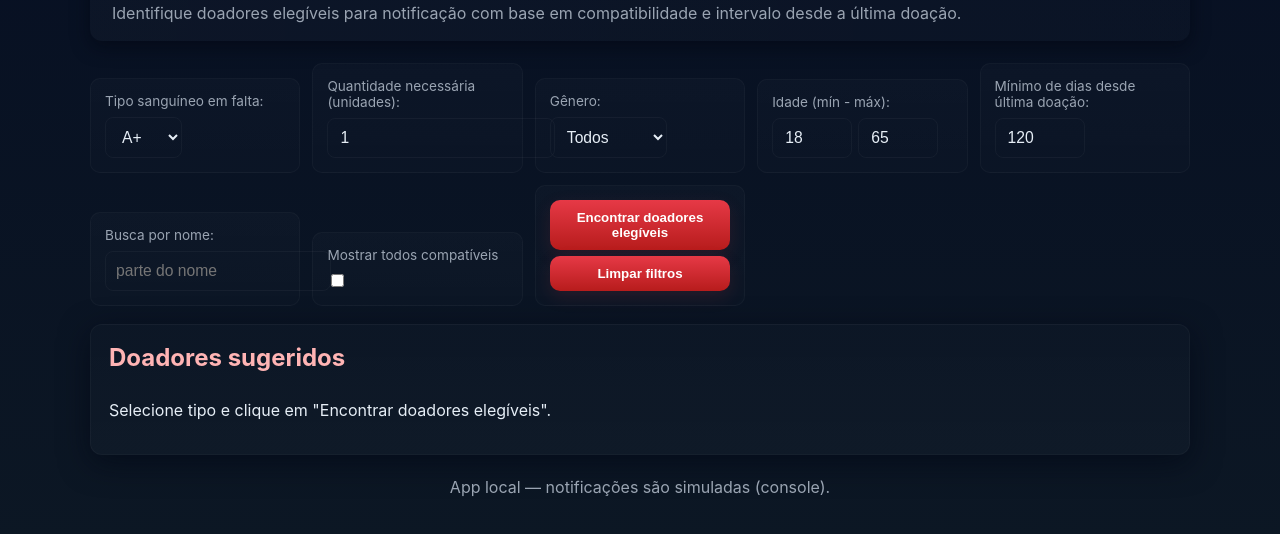
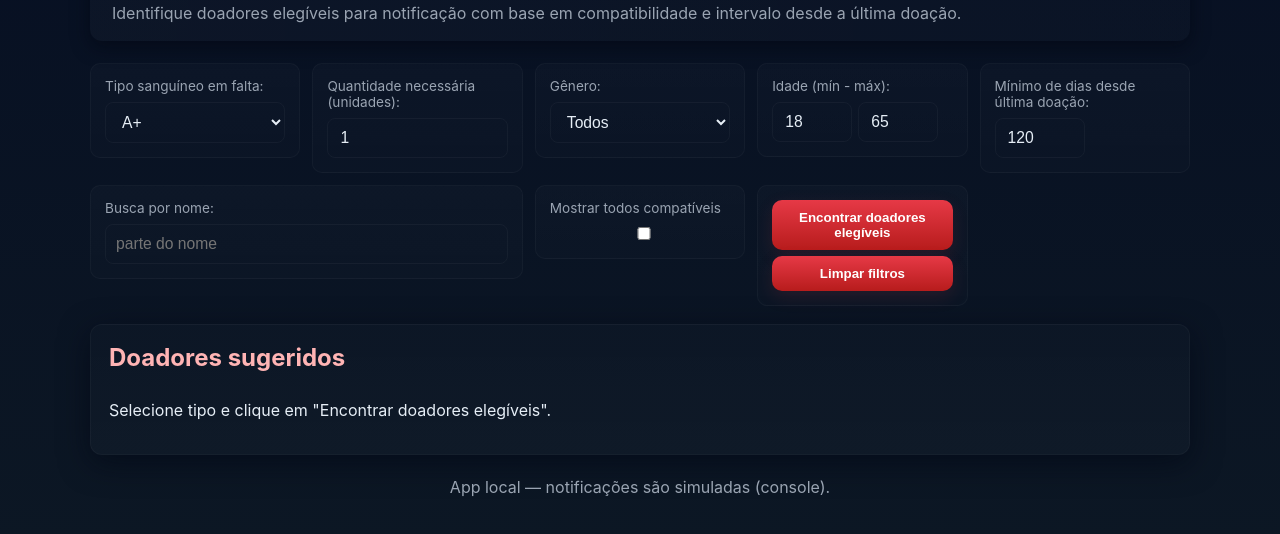
Before and after one commit to beckerdev/BloodBank, a plain HTML site: page index.html in a window 1280 px wide. Shown: the part 88-622 px from the top of the page. Drawn offline with Linux system fonts and the light colour scheme.

Commit message:
atualizaçaõ de designe e busca por nome

```diff
--- a/index.html
+++ b/index.html
@@ -5,6 +5,7 @@
     <meta name="viewport" content="width=device-width,initial-scale=1" />
     <title>Gestão de Estoque de Sangue</title>
     <link rel="stylesheet" href="style.css">
+    <link rel="icon" href="7918327.png">
   </head>
   <body>
     <header>
@@ -55,7 +56,7 @@
           <input id="minDays" type="number" value="120" min="0" style="width:90px">
         </div>
 
-        <div>
+        <div class="wide">
           <label for="nameSearch">Busca por nome:</label>
           <input id="nameSearch" type="search" placeholder="parte do nome">
         </div>
--- a/style.css
+++ b/style.css
@@ -37,7 +37,7 @@ header p{margin:6px 0 0;color:var(--muted)}
   display:grid;
   grid-template-columns: repeat(auto-fit,minmax(180px,1fr));
   gap:12px;
-  align-items:end;
+  align-items:start; /* allow internal elements to align at top */
 }
 
 .controls > div{
@@ -45,10 +45,19 @@ header p{margin:6px 0 0;color:var(--muted)}
   padding:14px;
   border-radius:10px;
   border: 1px solid rgba(255,255,255,0.03);
+  min-width: 0; /* allow grid items to shrink and prevent overflow */
+}
+
+.controls .wide{min-width:0}
+
+@media(min-width:900px){
+  .controls .wide{grid-column:span 2}
 }
 
 label{display:block;font-size:0.85rem;margin-bottom:8px;color:var(--muted)}
-select,input{padding:10px 12px;border:1px solid rgba(255,255,255,0.04);border-radius:8px;background:transparent;color:inherit;font-size:0.98rem}
+.controls select, .controls input{padding:10px 12px;border:1px solid rgba(255,255,255,0.04);border-radius:8px;background:transparent;color:inherit;font-size:0.98rem;width:100%;box-sizing:border-box}
+/* keep small inputs when inline style sets width (age fields etc.) */
+select,input{font-size:0.98rem}
 input[type="search"]{padding-left:10px}
 
 button{
```
Also changed, not shown: 1 other file.
